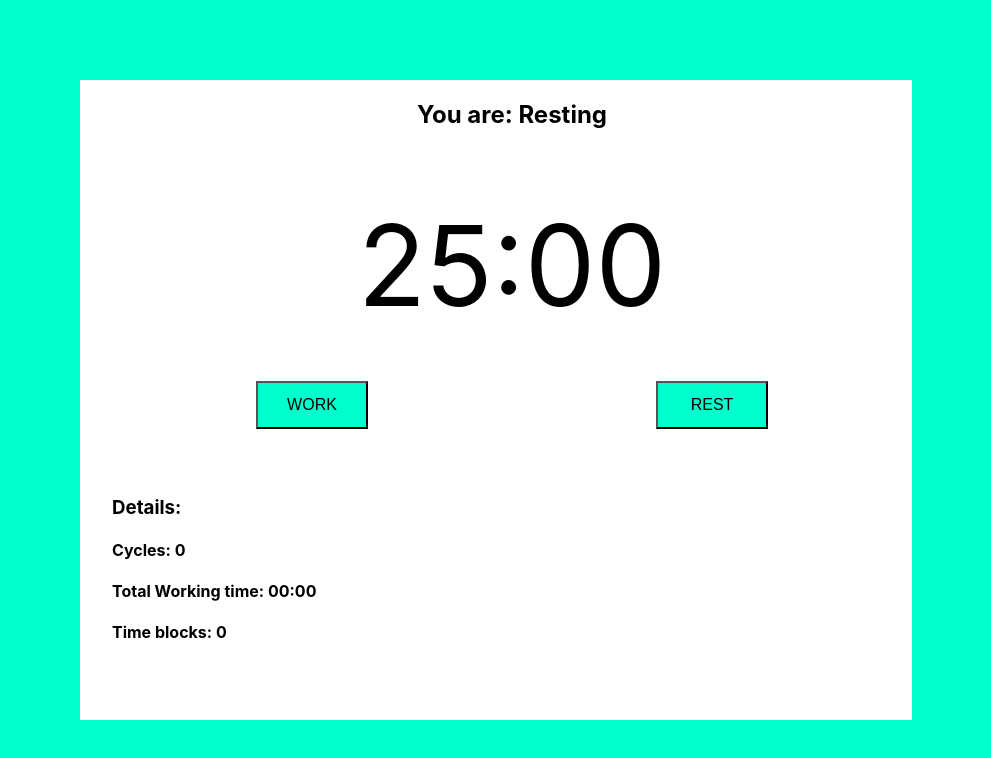
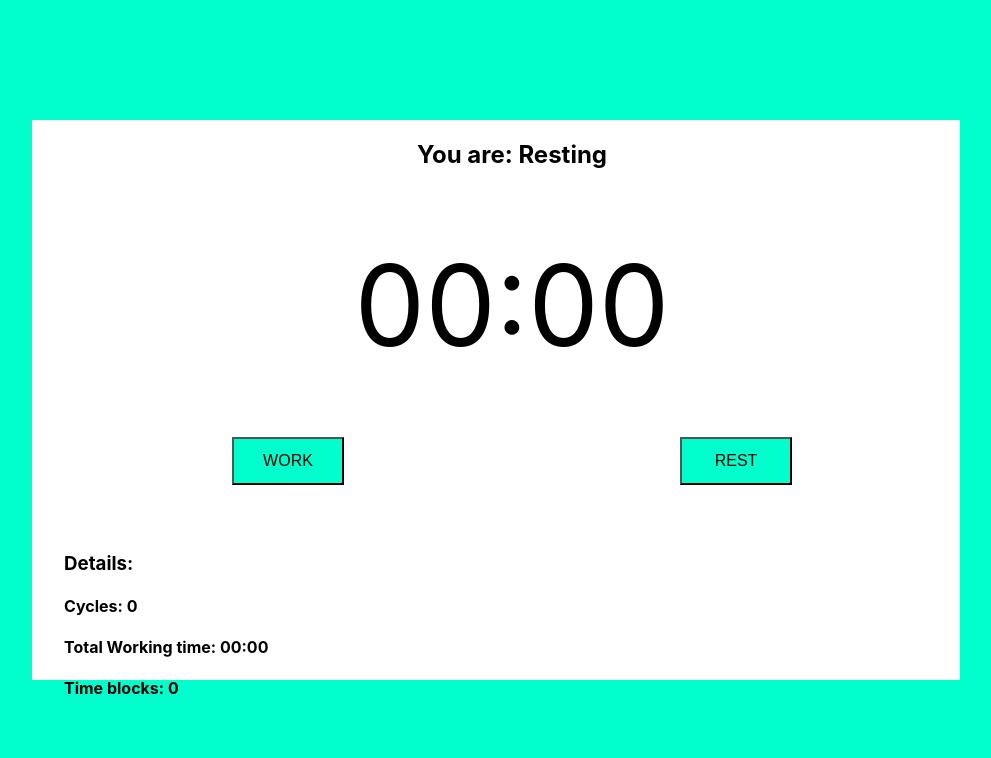
Before and after one commit to ruanres/pomodo-app, a React (Create React App) app: page / in a window 1280 px wide. Shown: the top 758 px of the page, without its empty margins (144-1135 px from the left). Built offline with nearby package versions, Linux system fonts and the light colour scheme.

Commit message:
create Timer component

```diff
--- a/src/App.css
+++ b/src/App.css
@@ -11,29 +11,11 @@
   display: flex;
   background-color: #ffffff;
   flex-direction: column;
-  height: 40em;
-  width: 50em;
+  height: 70vh;
+  width: 70vw;
   align-items: center;
   row-gap: 3em;
   padding-left: 2em;
-}
-
-.time {
-  font-size: 7em;
-}
-
-.buttons {
-  justify-content: space-around;
-  display: flex;
-  width: 100%;
-}
-
-button {
-  background-color: #00ffcc;
-  width: 7em;
-  height: 3em;
-  font-size: 1em;
-  text-transform: uppercase;
 }
 
 .details {
--- a/src/App.tsx
+++ b/src/App.tsx
@@ -1,17 +1,13 @@
 import React from 'react';
 import './App.css';
-import Button from './components/Button';
+import Timer from './components/Timer';
 
 function App() {
   return (
     <div className="App">
       <div className="Counter-container">
         <h2>You are: Resting</h2>
-        <div className='time'>25:00</div>
-        <div className='buttons'>
-          <Button label='work'/>
-          <Button label='rest'/>
-        </div>
+        <Timer />
         <div className='details'>
           <h3>Details:</h3>
           <h4>Cycles: 0</h4>
--- a/src/components/Button/index.tsx
+++ b/src/components/Button/index.tsx
@@ -2,9 +2,10 @@ import React from 'react';
 
 type ButtonProps = {
   label: string;
+  onClick: () => void;
 }
-const Button = ({label}: ButtonProps) => {
-  return <button>{label}</button>
+const Button = ({label, onClick }: ButtonProps) => {
+  return <button onClick={onClick}>{label}</button>
 }
 
 export default Button;
--- /dev/null
+++ b/src/components/Timer/index.tsx
@@ -0,0 +1,45 @@
+import React, { useEffect, useRef, useState } from 'react';
+import Button from '../Button';
+import './timer.css';
+
+const formatToTen = (count: number) => {
+    return count < 10 ? `0${count}` : count;
+}
+const getMinutes = (counter: number) => {
+  const ONE_MINUTE = 60;
+  const minutes = Math.floor(counter / ONE_MINUTE);
+  const seconds = counter % ONE_MINUTE;
+  return `${formatToTen(minutes)}:${formatToTen(seconds)}`
+}
+type Status = 'start' | 'pause'
+
+const Timer = () => {
+  const [counter, setCounter] = useState(0)
+  const [status, setStatus] = useState<Status>('pause');
+  const intervalId = useRef(0)
+
+  useEffect(() => {
+    if (status === 'start') {
+      const id = window.setInterval(() => {
+        setCounter(current => current + 1);
+      }, 1000);
+      intervalId.current = id;
+    } else if(status === 'pause'){
+      window.clearInterval(intervalId.current);
+    }
+
+    return () => window.clearInterval(intervalId.current);
+  }, [status]);
+
+  return (
+    <div className='timer'>
+      <div className='time'>{getMinutes(counter)}</div>
+      <div className='buttons'>
+        <Button label='work' onClick={() => setStatus('start')} />
+        <Button label='rest' onClick={() => setStatus('pause')} />
+      </div>
+    </div>
+    );
+}
+
+export default Timer;
--- /dev/null
+++ b/src/components/Timer/timer.css
@@ -0,0 +1,25 @@
+.timer {
+  display: flex;
+  flex-direction: column;
+  align-items: center;
+  width: 100%;
+  row-gap: 4em;
+}
+
+.time {
+  font-size: 7em;
+}
+
+.buttons {
+  justify-content: space-around;
+  display: flex;
+  width: 100%;
+}
+
+button {
+  background-color: #00ffcc;
+  width: 7em;
+  height: 3em;
+  font-size: 1em;
+  text-transform: uppercase;
+}
```
